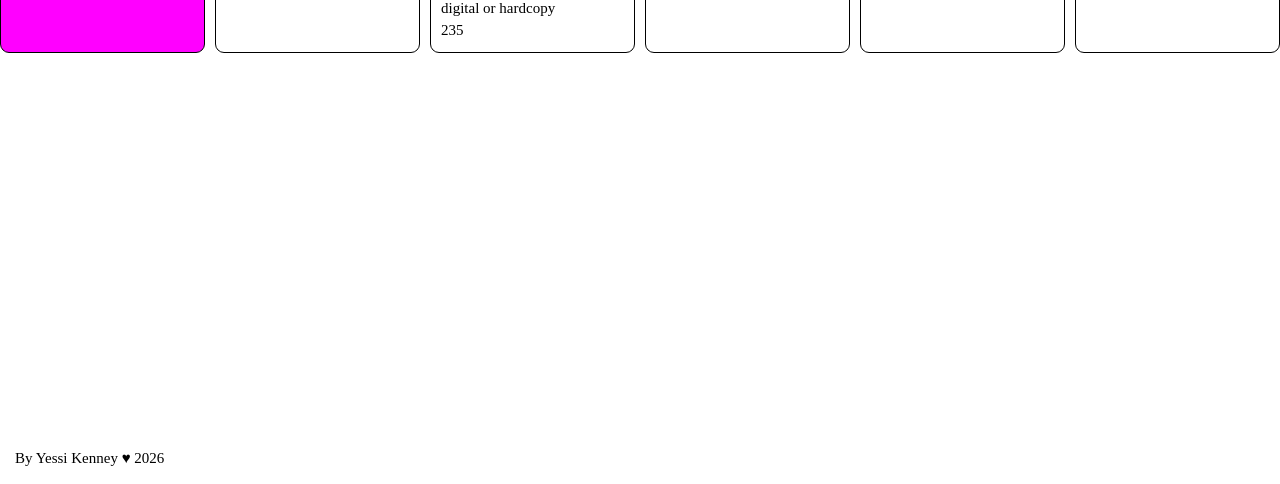
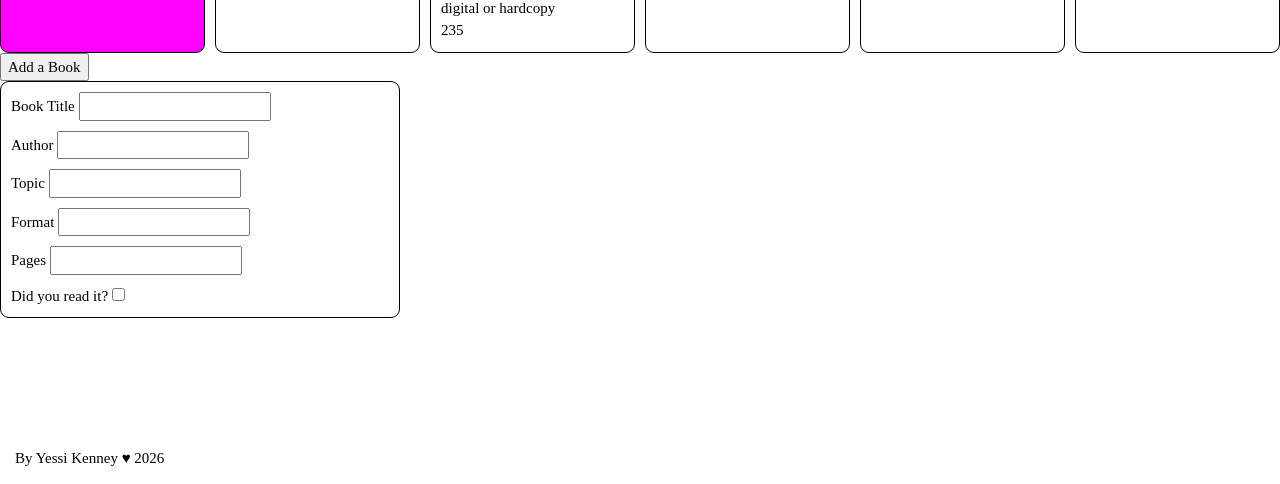
Before and after one commit to yesskenn/library, a plain HTML site: page index.html in a window 1280 px wide. Shown: the part 316-800 px from the top of the page. Drawn offline with nearby package versions, Linux system fonts and the light colour scheme; a web font is replaced by a local one.

Commit message:
add form to add new books to library

```diff
--- a/index.html
+++ b/index.html
@@ -19,7 +19,25 @@
     <main>
         <H1>Web and UI Resource Library</H1>
         <div id="publicLibrary"></div>
-    </main>
+
+        <button id="newBook">Add a Book</button>
+
+        <form action="dialog" method="get" class="getNewBook bookCover">
+            <label for="title">Book Title
+                <input type="text" name="title" id="title"/></label>
+            <label for="author">Author
+                <input type="text" name="author" id="author"/></label>
+                <label for="topic">Topic
+                <input type="text" name="topic" id="topic"/></label>
+            <label for="format">Format
+                <input type="text" name="format" id="format"/></label>
+            <label for="pages">Pages
+                <input type="number" name="pages" id="pages"/></label>
+            <label for="didRead">Did you read it?
+                <input type="checkbox" name="author" id="author"/></label>
+
+        </form>
+  </main>
     <footer>
   By Yessi Kenney &hearts; 2026
     </footer>
--- a/script.js
+++ b/script.js
@@ -31,7 +31,6 @@ const book6 = new Book("Ultimate Guide to Web Design", "Adrian Kuleszo", "web de
 
 
 library.push(book1, book2, book3, book4, book5, book6);
-console.log(library)
 
 
 
@@ -92,31 +91,32 @@ function addBookInfo(){
 
 addBookInfo();
 
+
+const newBook = document.querySelector('.getNewBook')
+
 function addBookToLibrary(){
+   const inputBook = new Book(
+    this.name = function(){
+        return prompt("new book alert?")
+    }
+   )
 
-
-
+    library.push(inputBook)
 
 
 
 }
-addBookToLibrary();
+
+
+const addNewBook = document.querySelector('.newBook');
+addNewBook.addEventListener('click', () => {
+    bookForm();
+    addBookToLibrary();
+
+})
 /*
 
-unction populatePokeCard(pokemon) {
-    let pokeScene = document.createElement('div')
-    pokeScene.className = 'scene'
-    let pokeCard = document.createElement('div')
-    pokeCard.className = 'card'
-    pokeCard.addEventListener('click', function () {
-        pokeCard.classList.toggle('is-flipped')
-    })
 
-    pokeCard.appendChild(populateCardFront(pokemon))
-    pokeCard.appendChild(populateCardBack(pokemon))
-    pokeScene.appendChild(pokeCard)
-    pokemonGrid.appendChild(pokeScene)
-}
 
 function populateCardFront(pokemon) {
     let cardFront = document.createElement('div')
--- a/style.css
+++ b/style.css
@@ -84,6 +84,13 @@ footer {
   border-radius: 0.6em;
 }
 
+.getNewBook {
+  max-width: 400px;
+  display: flex;
+  flex-direction: column;
+  gap: 10px;
+}
+
 .shelf{
   display: grid;
   grid-template-columns: repeat(auto-fit, minmax(200px, 1fr));
```
